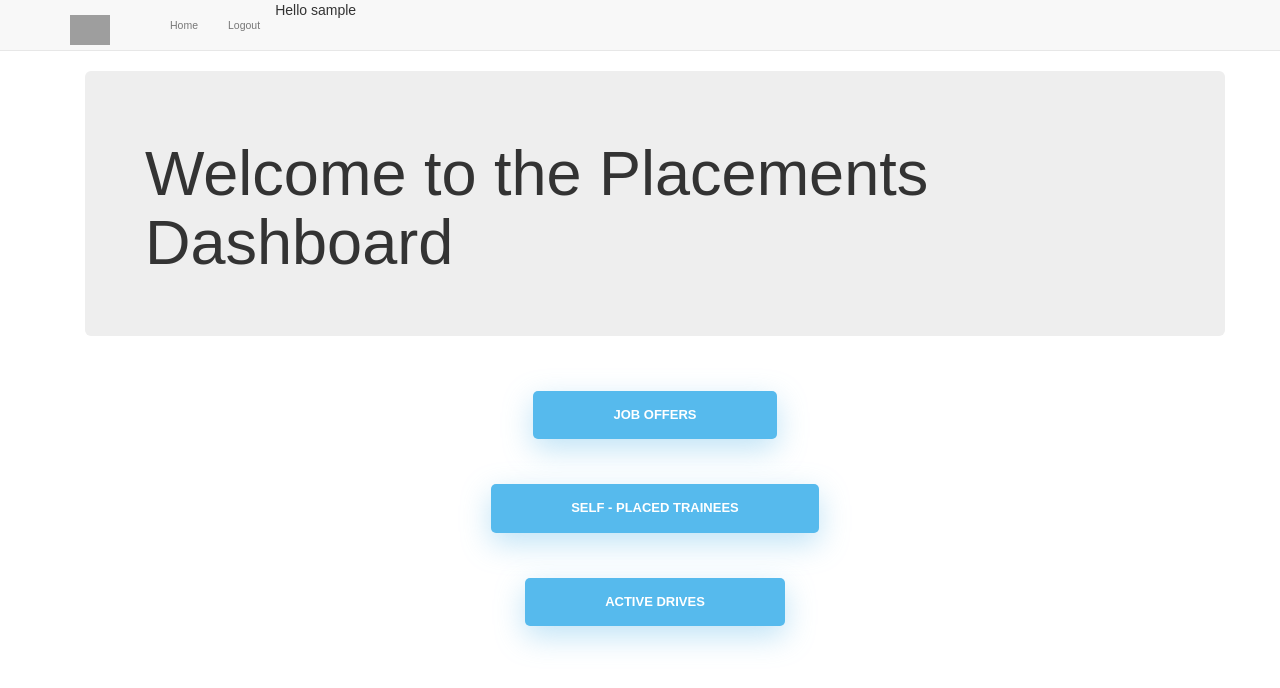
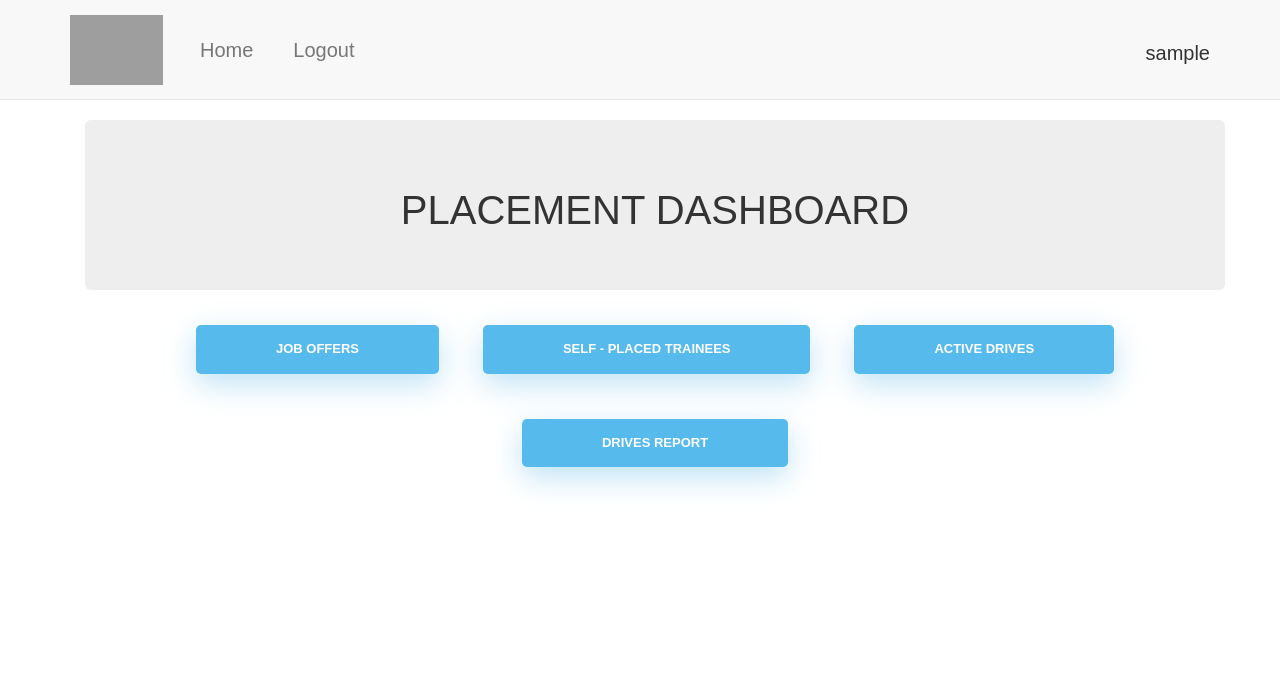
Before and after one commit to vaishnavi-janardhan/Placement-Dashboard, a Django app: page /index in a window 1280 px wide. Shown: the top 688 px of the page. Run offline with Django 3.2, Linux system fonts and the light colour scheme; the visitor is signed in with stand-in values (Sample User, id 1); some libraries are stand-ins or nearby versions; grey boxes are pictures that could not be loaded.

Commit message:
More edits

```diff
--- a/placementdashboard/dashboard/urls.py
+++ b/placementdashboard/dashboard/urls.py
@@ -8,5 +8,6 @@
     path('', views.user_login, name='user_login'),
     # url(r'^user_login/$',views.user_login,name='user_login'),
     url('csv', views.getfile, name = 'download_csv'),
-    url('getSelfPlaced', views.getSelfPlaced, name = 'getSelfPlaced')
+    url('getSelfPlaced', views.getSelfPlaced, name = 'getSelfPlaced'),
+    url('getDrivesReport', views.getDrivesReport, name = 'getDrivesReport')
 ]
--- a/placementdashboard/dashboard/views.py
+++ b/placementdashboard/dashboard/views.py
@@ -3,12 +3,16 @@
 from django.contrib.auth import authenticate, login, logout
 from django.urls import reverse
 from django.contrib.auth.decorators import login_required
+from django import forms
+from datetime import datetime
+
 from dashboard.forms import UserForm, UserProfileInfoForm
 from dashboard.models import Requirements
 from dashboard.models import PmaDemand
 from dashboard.models import PmaPartner
 from dashboard.models import SelfPlaced
 from dashboard.models import ActiveDrives
+from dashboard.models import DrivesReport
 import csv
 from django.utils.encoding import smart_str
 
@@ -42,6 +46,39 @@
     for drive in activeDrives:
         print(drive.slno)
     return render(request, 'dashboard/activeDrives.html', {'activeDrives' : activeDrives})
+
+def drivesReport(request):
+    drives = None
+    return render(request, 'dashboard/drivesReport.html', {'drives' : drives})
+
+def getDrivesReport(request):
+    startdate = request.POST.get('startDate')
+    enddate = request.POST.get('endDate')
+    print(startdate)
+    startdate = datetime.strptime(startdate, "%Y-%m-%d").strftime("%d-%m-%Y")
+    enddate = datetime.strptime(enddate , "%Y-%m-%d").strftime("%d-%m-%Y")
+    print('SELECT pma_selection_round.id, date, pma_drive.name, roundNumber, skills, numberOfPositions, '
+        'compensation,rounds FROM pma_selection_round INNER JOIN pma_drive '
+        'ON drive_fk = pma_drive.id INNER JOIN pma_demand_skills ON demand_fk '
+        '= demand_id INNER JOIN pma_demand ON demand_fk = pma_demand.id '
+        'INNER JOIN pma_drive_rounds on roundNumber = round_num AND '
+        'drive_id = drive_fk WHERE row(drive_fk,roundNumber) IN '
+        '(SELECT drive_fk,max(roundNumber) FROM pma_selection_round GROUP BY '
+        'drive_fk) AND date between \'' + startdate + '\' AND \'' + enddate + '\';')
+    drives = DrivesReport.objects.raw(
+        'SELECT pma_selection_round.id, date, pma_drive.name, roundNumber, skills, numberOfPositions, '
+        'compensation,rounds FROM pma_selection_round INNER JOIN pma_drive '
+        'ON drive_fk = pma_drive.id INNER JOIN pma_demand_skills ON demand_fk '
+        '= demand_id INNER JOIN pma_demand ON demand_fk = pma_demand.id '
+        'INNER JOIN pma_drive_rounds on roundNumber = round_num AND '
+        'drive_id = drive_fk WHERE row(drive_fk,roundNumber) IN '
+        '(SELECT drive_fk,max(roundNumber) FROM pma_selection_round GROUP BY '
+        'drive_fk) AND date between \'' + startdate + '\' AND \'' + enddate + '\';'
+    )
+
+    for drive in drives:
+        print(drive.rounds)
+    return render(request, 'dashboard/drivesReport.html', {'drives' : drives})
 
 def getfile(request):
     startdate = request.POST.get('startDate')
--- a/placementdashboard/placementdashboard/urls.py
+++ b/placementdashboard/placementdashboard/urls.py
@@ -29,5 +29,6 @@
     url(r'^requirements/$', views.requirements, name='requirements'),
     url(r'^activedrives$', views.activeDrives, name='activeDrives'),
     url(r'^selfplaced$', views.selfPlaced, name= 'selfPlaced'),
+    url(r'^drivesReport', views.drivesReport, name = 'drivesReport'),
     url(r'^', include('dashboard.urls', namespace="dashboard"))
 ]
--- a/placementdashboard/static/css/style.css
+++ b/placementdashboard/static/css/style.css
@@ -156,3 +156,14 @@
     font-size: 50pt;
     width : 100px;
   }
+
+  #justify{
+    display:flex;
+    flex-wrap:wrap;
+    justify-content: space-between;
+  }
+
+  .navbar-right {
+    float: right;
+    margin: 22px 0 0;
+  }
--- a/placementdashboard/static/js/main.js
+++ b/placementdashboard/static/js/main.js
@@ -1,24 +1,2 @@
-function createSelfPlacedTable() {
-    var table = document.createElement('table');
-    table.setAttribute('class', 'table');
-    var tableHeaders = new Array();
-    tableHeaders = ['First Name', 'Last Name', 'Batch ID']
-    var arrValue = new Array();
-    var tr = table.insertRow(-1);
-
-    for (var h = 0; h < arrHead.length; h++) {
-        var th = document.createElement('th');
-        th.innerHTML = tableHeaders[h];
-        tr.appendChild(th);
-    }
-
-    arrValue.push(['1', 'Green Field', 'Accountant']);
-    for (var c = 0; c <= arrValue.length - 1; c++) {
-        tr = table.insertRow(-1);
-        for (var j = 0; j < arrHead.length; j++) {
-            var td = document.createElement('td');
-            td = tr.insertCell(-1);
-            td.innerHTML = arrValue[c][j];
-        }
-    }
-}
+var link = document.getElementById('home-nav-item');
+link.style.display = 'none';
--- a/placementdashboard/templates/dashboard/activeDrives.html
+++ b/placementdashboard/templates/dashboard/activeDrives.html
@@ -1,8 +1,8 @@
 {% extends 'dashboard/base.html' %}
 {% block body_block %}
 {% if user.is_authenticated %}
-<div class="wrapper fadeInDown">
-  ACTIVE DRIVES REPORT
+<div class="jumbotron jumbotron-fluid">
+        <h1 align = "center" style = "font-size : 25pt"> ACTIVE DRIVES REPORT </h1>
 </div>
 <div class="jumbotron jumbotron-fluid">
      <table class="table">
--- a/placementdashboard/templates/dashboard/base.html
+++ b/placementdashboard/templates/dashboard/base.html
@@ -11,16 +11,13 @@
     <script src="//maxcdn.bootstrapcdn.com/bootstrap/4.0.0/js/bootstrap.min.js"></script>
     <script src="//cdnjs.cloudflare.com/ajax/libs/jquery/3.2.1/jquery.min.js"></script>
     <link rel = "stylesheet" type = "text/css" href = " {% static 'css/style.css' %}">
-    <script src="{% static 'js/main.js' %}"></script>
   </head>
 </head>
 <body>
 
+  <nav style = "height : 100px" class="navbar navbar-default navbar-static-top">
     <div class="container">
-  </div>
-
-  <nav class="navbar navbar-default navbar-static-top">
-    <div class="container">
+      <div>
         <ul class="nav navbar-nav">
           {# Django Home Link / Admin Link / Register Link#}
           <li>
@@ -30,19 +27,24 @@
                 {% else %}
                 <a class="navbar-brand" href="{% url 'user_login' %}">
                   {% endif %}
-              <img src="https://www.talentsprint.com/misc/TS-Website/images/logo.png" id="nav-icon" alt="Icon" height="30vh"/>
+                <img src="https://www.talentsprint.com/misc/TS-Website/images/logo.png" id="nav-icon" alt="Icon" height="70vh"/>
               </a>
-          </div>
           </li>
+          {% if user.is_authenticated %}
+          <li id = "home-nav-item"> <a style = "font-size : 15pt; margin : 25px 10px 25px 30px" href = "{% url 'index' %}"> Home </a> </li>
+
+          <li><a style = "font-size : 15pt; margin : 25px 0px" href="{% url 'logout' %}">Logout</a></li>
+
+          {% endif %}
+          </ul>
 
           {% if user.is_authenticated %}
-        <li> <a href = "{% url 'index' %}"> Home </a> </li>
-
-        <li><a href="{% url 'logout' %}">Logout</a></li>
-        <li class = "mr-auto" id="welcome">Hello {{ user.username }}</li>
+          <ul  class = "nav navbar-nav navbar-right">
+          <li style = "float : right; margin: 17px 0 0 0; font-size : 15pt" id="welcome">{{ user.username }}</li>
           {% endif %}
 
           </ul>
+      <div>
     </div>
   </nav>
 
--- a/placementdashboard/templates/dashboard/index.html
+++ b/placementdashboard/templates/dashboard/index.html
@@ -1,62 +1,37 @@
 {% extends "dashboard/base.html" %}
+{% load static %}
+{% block headcontent %}
+    <style>
+    #home-nav-item {
+        display : none;
+    }
+    </style>
+{% endblock %}
 {% block body_block %}
 {% if user.is_authenticated %}
+
 <div class="container">
 
     <div class="jumbotron jumbotron-fluid">
-        <h1> Welcome to the Placements Dashboard </h1>
+        <h1 align = "center" style = "font-size : 30pt"> PLACEMENT DASHBOARD </h1>
     </div>
 
 
-    <div class="wrapper">
+    <div align = "center">
+    <p style = "display : inline">
     <a class = "button" href="{% url 'requirements' %}" requirements><b> Job Offers </b> </a>
+    </p>
+    <p style = "display : inline">
     <a class = "button" href="{% url 'selfPlaced' %}" requirements> <b> Self - placed Trainees </b> </a>
+    </p>
+    <p style = "display : inline">
     <a class = "button" href="{% url 'activeDrives' %}" requirements> <b> Active Drives </b> </a>
+    </p>
+    <p style = "display : inline">
+    <a class = "button" href="{% url 'drivesReport' %}" requirements> <b> Drives Report </b> </a>
+    </p>
     </div>
-    <!--<div class="jumbotron jumbotron-fluid">
-            <table class="table">
-                <tr>
-                    <th>Sl No</th>
-                    <th>Date of requirement</th>
-                    <th>Partner</th>
-                    <th>Skills</th>
-                    <th>Job Title</th>
-                    <th>Gender</th>
-                    <th>Certification required</th>
-                    <th>Year of last graduation</th>
-                    <th>Marks PG</th>
-                    <th>Marks UG</th>
-                    <th>Marks 12th</th>
-                    <th>Marks 10th</th>
-                    <th>Number of positions</th>
-                    <th>Bond Details</th>
-                    <th>Bond Duration</th>
-                    <th>Compensation</th>
-                    <th>Location</th>
-                    <th>Constraint Location</th>
-                </tr>
-                {% for req in requirements %}
-                <tr>
-                    <td>{{req.id}}</td>
-                    <td>{{req.created}}</td>
-                    <td>{{req.name}}
-                    <td>{{req.jobTitle}}</td>
-                    <td>{{req.gender}}</td>
-                    <td>{{req.certification}}</td>
-                    <td>{{req.lastGradYear}}</td>
-                    <td>{{req.marksPG}}</td>
-                    <td>{{req.marksUG}}</td>
-                    <td>{{req.marks12}}</td>
-                    <td>{{req.marks10}}</td>
-                    <td>{{req.numberOfPositions}}</td>
-                    <td>{{req.bondDetails}}</td>
-                    <td>{{req.bondDuration}}</td>
-                    <td>{{req.compensation}}</td>
-                    <td>{{req.location}}</td>
-                    <td>{{req.constraintLocation}}</td>
-                </tr>
-                {% endfor %}
-            </table> -->
+
     {% else %}
     <meta http-equiv="Refresh" content="0; url= login">
     {% endif %}
--- a/placementdashboard/templates/dashboard/login.html
+++ b/placementdashboard/templates/dashboard/login.html
@@ -17,7 +17,7 @@
       <input type="text" id="login" class="fadeIn second" name="username" placeholder="Username">
       <input type="password" id="password" class="fadeIn third" name="password" placeholder="Password">
 
-      <input type="submit" class="fadeIn fourth" value="LogIn">
+      <input style = "font-weight : bold" type="submit" class="fadeIn fourth" value="LogIn">
     </form>
 
     <!-- Remind Password -->
--- a/placementdashboard/templates/dashboard/requirements.html
+++ b/placementdashboard/templates/dashboard/requirements.html
@@ -1,8 +1,9 @@
 {% extends 'dashboard/base.html' %}
 {% block body_block %}
 {% if user.is_authenticated %}
-<div class="wrapper fadeInDown">
-  JOB OFFERS
+
+<div class="jumbotron jumbotron-fluid">
+        <h1 align = "center" style = "font-size : 25pt"> JOB OFFERS </h1>
 </div>
 
 <div class="wrapper">
--- a/placementdashboard/templates/dashboard/selfPlaced.html
+++ b/placementdashboard/templates/dashboard/selfPlaced.html
@@ -1,9 +1,10 @@
 {% extends 'dashboard/base.html' %}
 {% block body_block %}
 {% if user.is_authenticated %}
-<div class="wrapper fadeInDown">
-  SELF-PLACED STUDENTS
+<div class="jumbotron jumbotron-fluid">
+        <h1 align = "center" style = "font-size : 25pt"> SELF - PLACED TRAINEES </h1>
 </div>
+
 <form method="post" action="{% url 'dashboard:getSelfPlaced' %}">
   {% csrf_token %}
 
--- a/queries.txt
+++ b/queries.txt
@@ -5,3 +5,6 @@
 Active-drives:
  select name, max(roundNumber) from pma_drive inner join pma_selection_round on pma_drive.id = drive_fk group by name;
 select max(roundNumber), id
+
+Drives report:
+select date,pma_drive.name,roundNumber,skills,numberOfPositions,compensation,rounds from pma_selection_round inner join pma_drive on drive_fk = pma_drive.id  inner join pma_demand_skills on demand_fk = demand_id inner join pma_demand on demand_fk = pma_demand.id inner join pma_drive_rounds on roundNumber = round_num and drive_id = drive_fk where row(drive_fk,roundNumber) in (select drive_fk,max(roundNumber) from pma_selection_round group by drive_fk) and date between '01-01-2019' and '31-01-2019';
```
Also changed, not shown: placementdashboard/dashboard/models.py (+10 -0 lines), placementdashboard/templates/dashboard/drivesReport.html (added, +54 -0 lines), Presentations/1.png, Presentations/2.png, placementdashboard/dashboard/migrations/0005_activedrives_drivesreport.py (added), 2 other files. Lines whose indentation alone changed are shown as unchanged.
